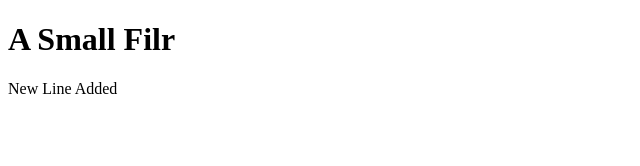
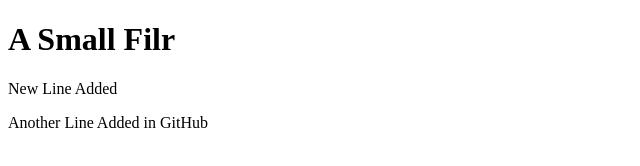
Before and after one commit to sasilagisetti/NewGitRepo1, a plain HTML site: page index.html in a window 1280 px wide. Shown: the whole page, without its empty margins (0-640 px from the left). Drawn offline with Linux system fonts and the light colour scheme.

Commit message:
Update index.html line added in index.html

```diff
--- a/index.html
+++ b/index.html
@@ -9,5 +9,6 @@
 <body>
     <h1>A Small Filr</h1>
     <p>New Line Added</p>
+    <p>Another Line Added in GitHub</p>
 </body>
 </html>
```
